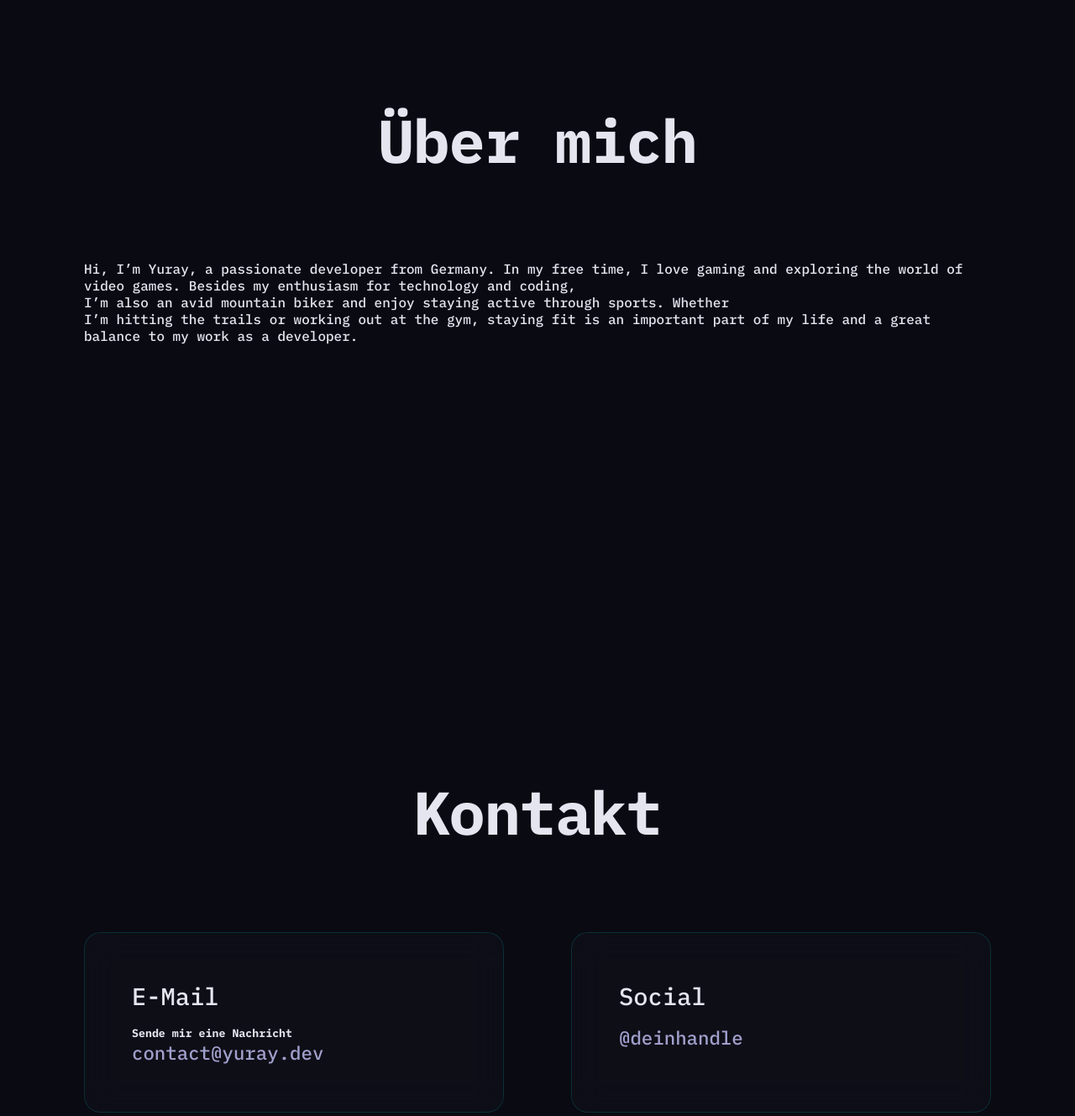
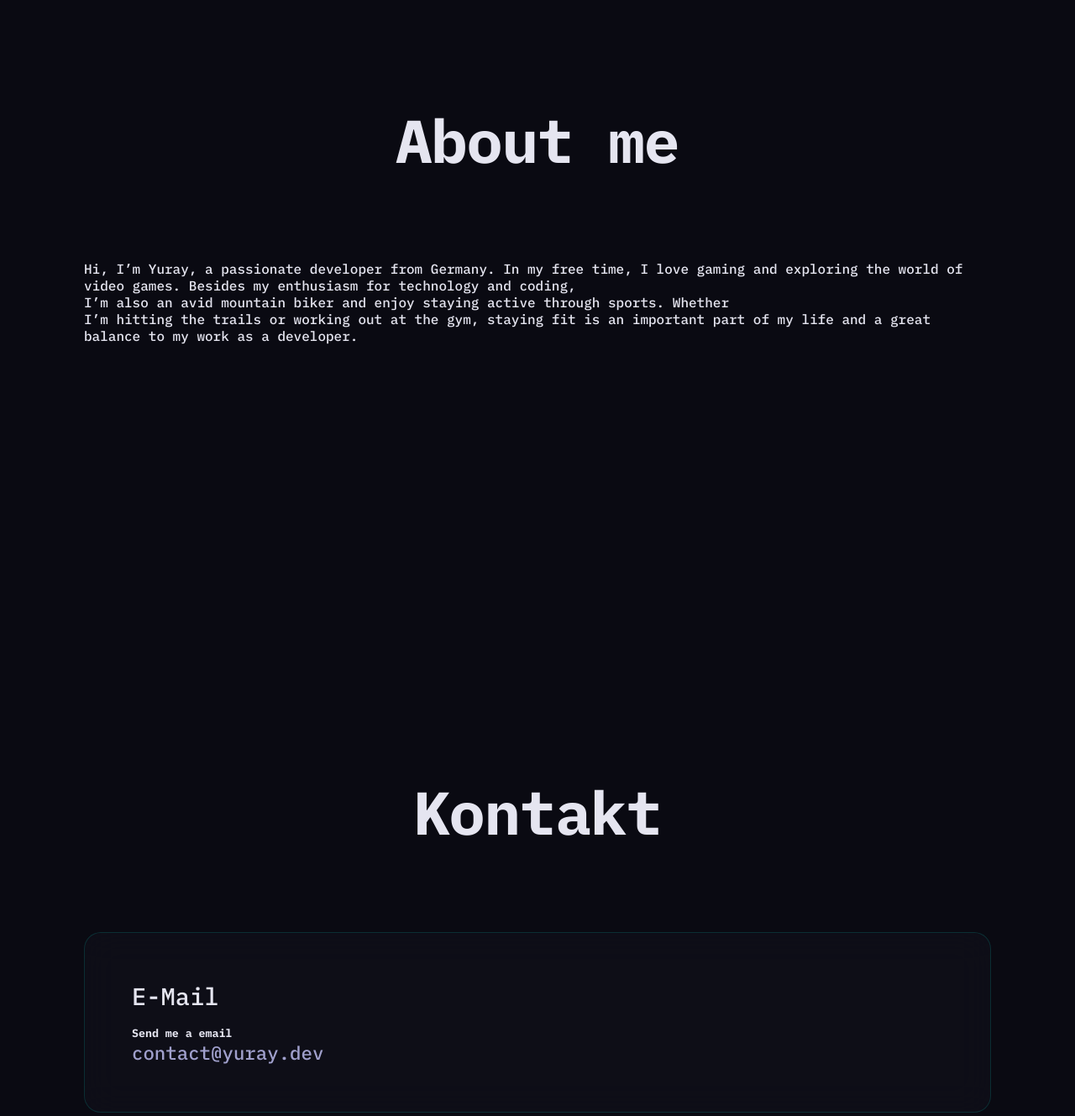
Before and after one commit to Yuray-Dev/yuray-dev.github.io, a plain HTML site: page index.html in a window 1280 px wide. Shown: the part 880-2209 px from the top of the page at 84% size. Drawn offline with Linux system fonts and the light colour scheme.

Commit message:
Update index.html
Index Update

```diff
--- a/index.html
+++ b/index.html
@@ -16,7 +16,7 @@
                 <li><a href="#home">Home</a></li>
                 <li><a href="#about">Info</a></li>
                 <li><a href="./linktree/index.html">Social</a></li>
-                <li><a href="#contact">Kontakt</a></li>
+                <li><a href="#contact">Contact</a></li>
             </ul>
         </div>
     </nav>
@@ -33,43 +33,18 @@
 
     <section id="about">
         <div class="container">
-            <h2>Über mich</h2>
+            <h2>About me</h2>
             <p>Hi, I’m Yuray, a passionate developer from Germany. In my free time, I love gaming and exploring the world of video games. Besides my enthusiasm for technology and coding, <br>I’m also an avid mountain biker and enjoy staying active through sports. Whether <br>I’m hitting the trails or working out at the gym, staying fit is an important part of my life and a great balance to my work as a developer.</p>
         </div>
     </section>
-
-    <!-- <section id="projects">
-        <div class="container">
-            <h2>Projekte</h2>
-            <div class="card-container">
-                <div class="card" data-url="https://example.com/neural-grid">
-                    <h3>Neural Grid</h3>
-                    <p>Ein modulares Web-System mit KI-gestützter Anpassung</p>
-                </div>
-                <div class="card" data-url="https://example.com/flux-interface">
-                    <h3>Flux Interface</h3>
-                    <p>Ultraschnelles UI mit adaptiven Datenströmen</p>
-                </div>
-                <div class="card" data-url="https://example.com/core-engine">
-                    <h3>Core Engine</h3>
-                    <p>Web-Plattform mit optimierter Mikroarchitektur</p>
-                </div>
-            </div>
-        </div>
-    </section> -->
-
     <section id="contact">
         <div class="container">
             <h2>Kontakt</h2>
             <div class="contact-grid">
                 <div class="contact-item">
                     <h3>E-Mail</h3>
-                    <h5>Sende mir eine Nachricht</h5>
+                    <h5>Send me a email</h5>
                     <p>contact@yuray.dev</p>
-                </div>
-                <div class="contact-item">
-                    <h3>Social</h3>
-                    <p>@deinhandle</p>
                 </div>
             </div>
         </div>
```
